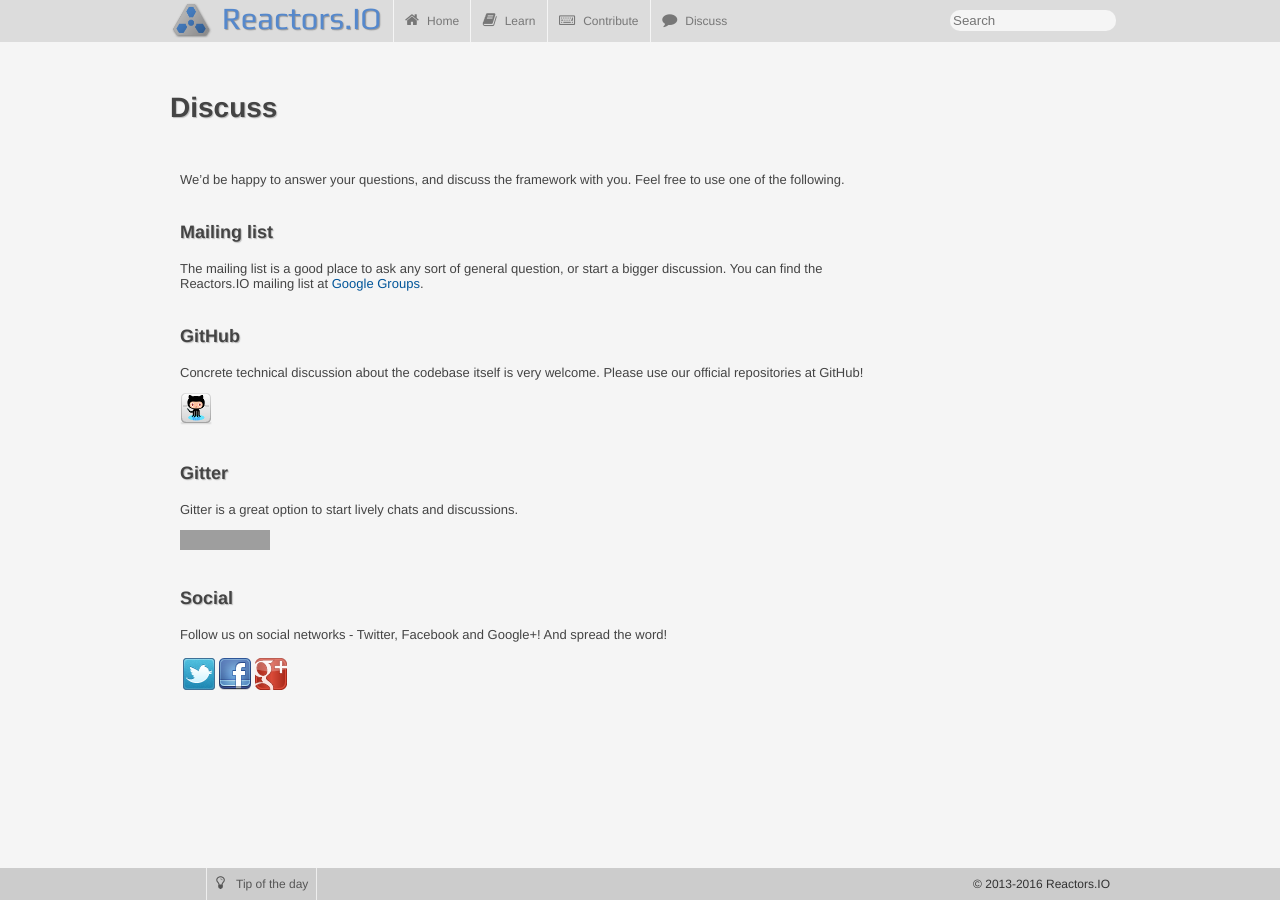
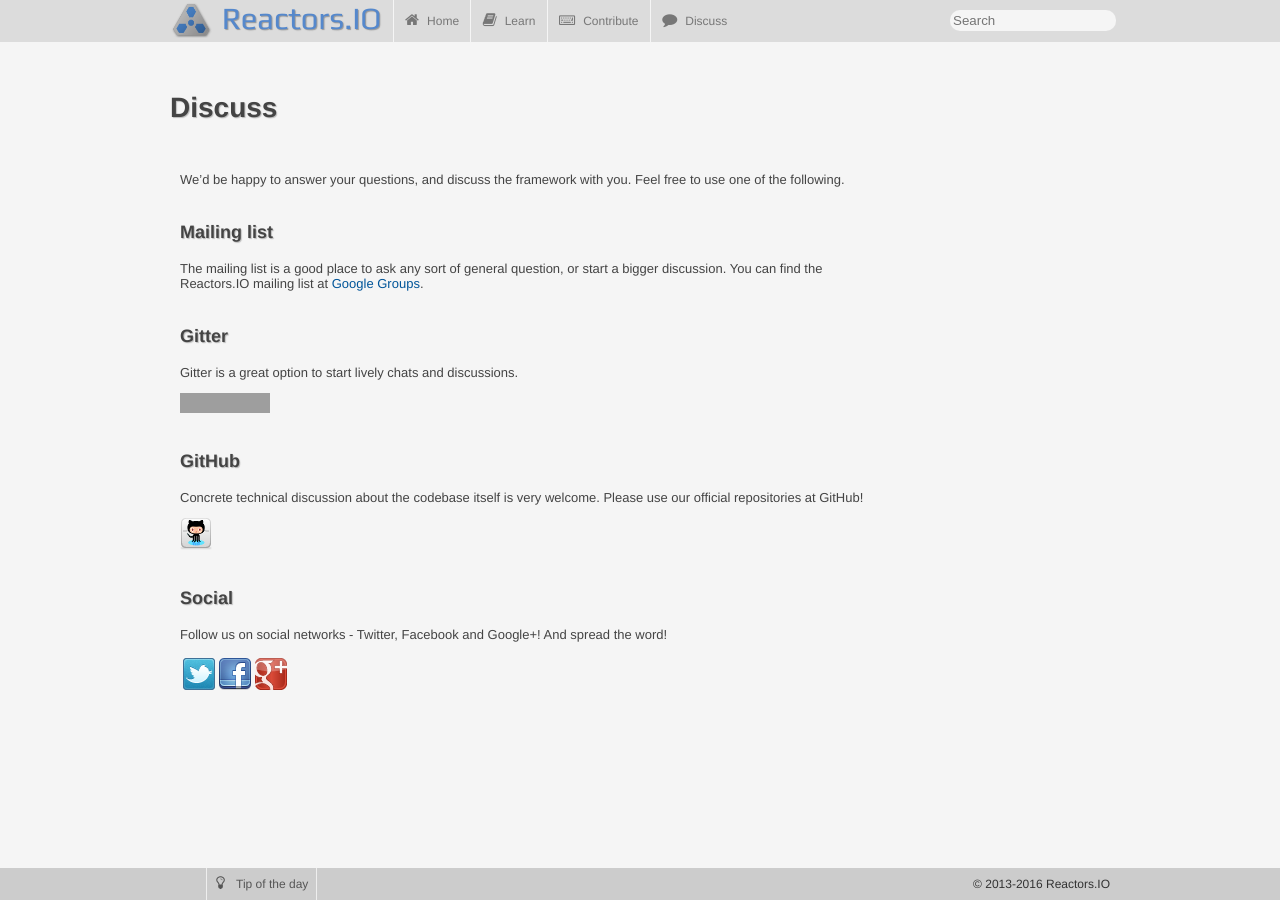
Before and after one commit to reactors-io/reactors-io.github.io, a Jekyll site: the page built from discuss.md, in a window 1280 px wide. Built offline with Jekyll 4.4.1, drawn with Linux system fonts in a browser that asks for light colours; part of the change alters nothing that is shown; grey boxes are pictures that could not be loaded.

```diff
--- a/discuss.md
+++ b/discuss.md
@@ -21,6 +21,13 @@ You can find the Reactors.IO mailing list at
 [Google Groups](https://groups.google.com/forum/#!forum/reactors-io).
 
 
+### Gitter
+
+Gitter is a great option to start lively chats and discussions.
+
+[![Join the chat at https://gitter.im/reactors-io/reactors](https://badges.gitter.im/reactors-io/reactors.svg)](https://gitter.im/reactors-io/reactors?utm_source=badge&utm_medium=badge&utm_campaign=pr-badge&utm_content=badge)
+
+
 ### GitHub
 
 Concrete technical discussion about the codebase itself is very welcome.
@@ -29,14 +36,6 @@ Please use our official repositories at GitHub!
 <a href="https://github.com/reactors-io/reactors">
   <img class="hoverimage" src="/resources/images/github_32.png" />
 </a>
-
-
-### Gitter
-
-Gitter is a great option to start lively chats and discussions.
-
-[![Join the chat at https://gitter.im/reactors-io/reactors](https://badges.gitter.im/reactors-io/reactors.svg)](https://gitter.im/reactors-io/reactors?utm_source=badge&utm_medium=badge&utm_campaign=pr-badge&utm_content=badge)
-
 
 
 ### Social
```
